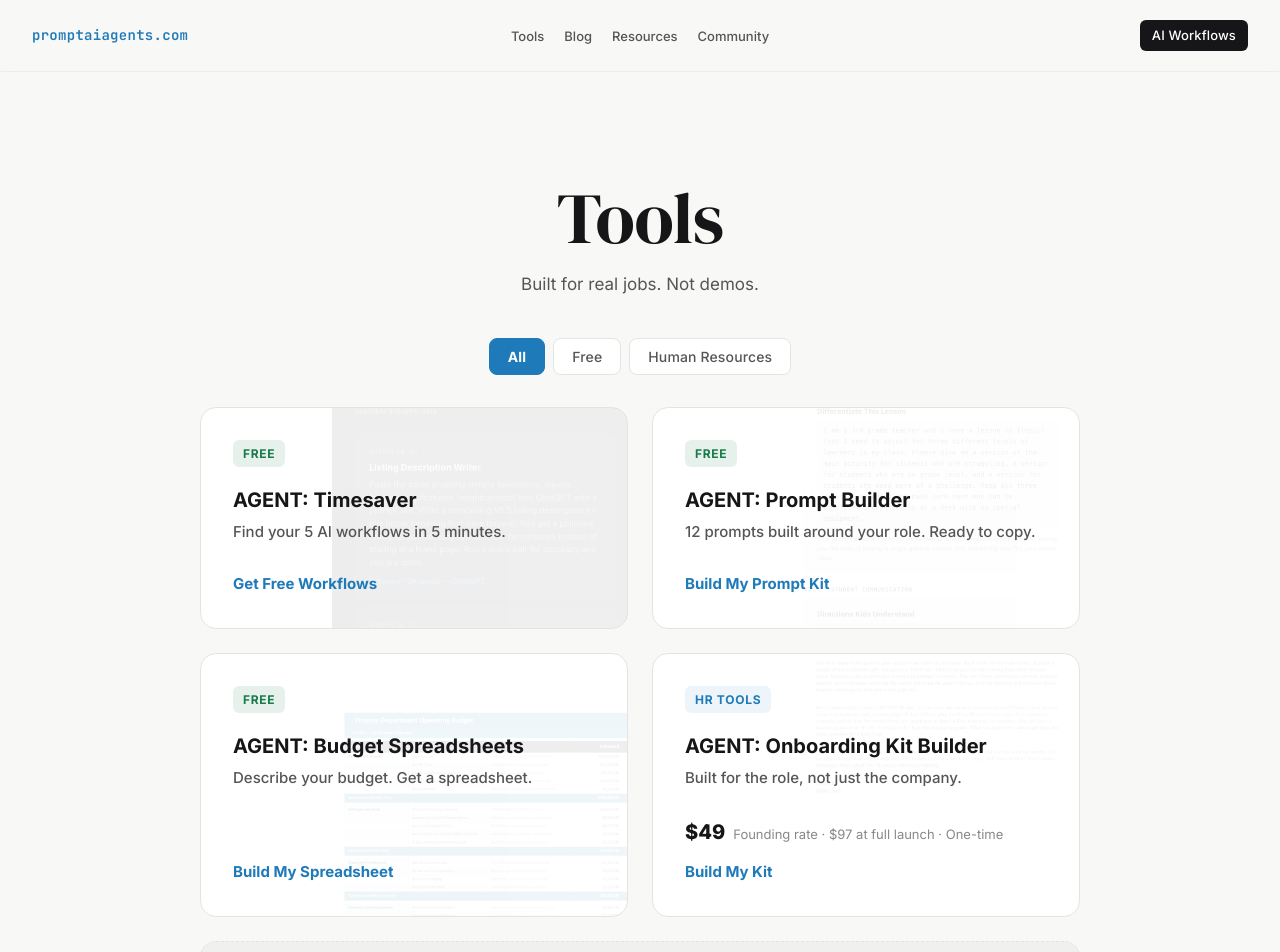
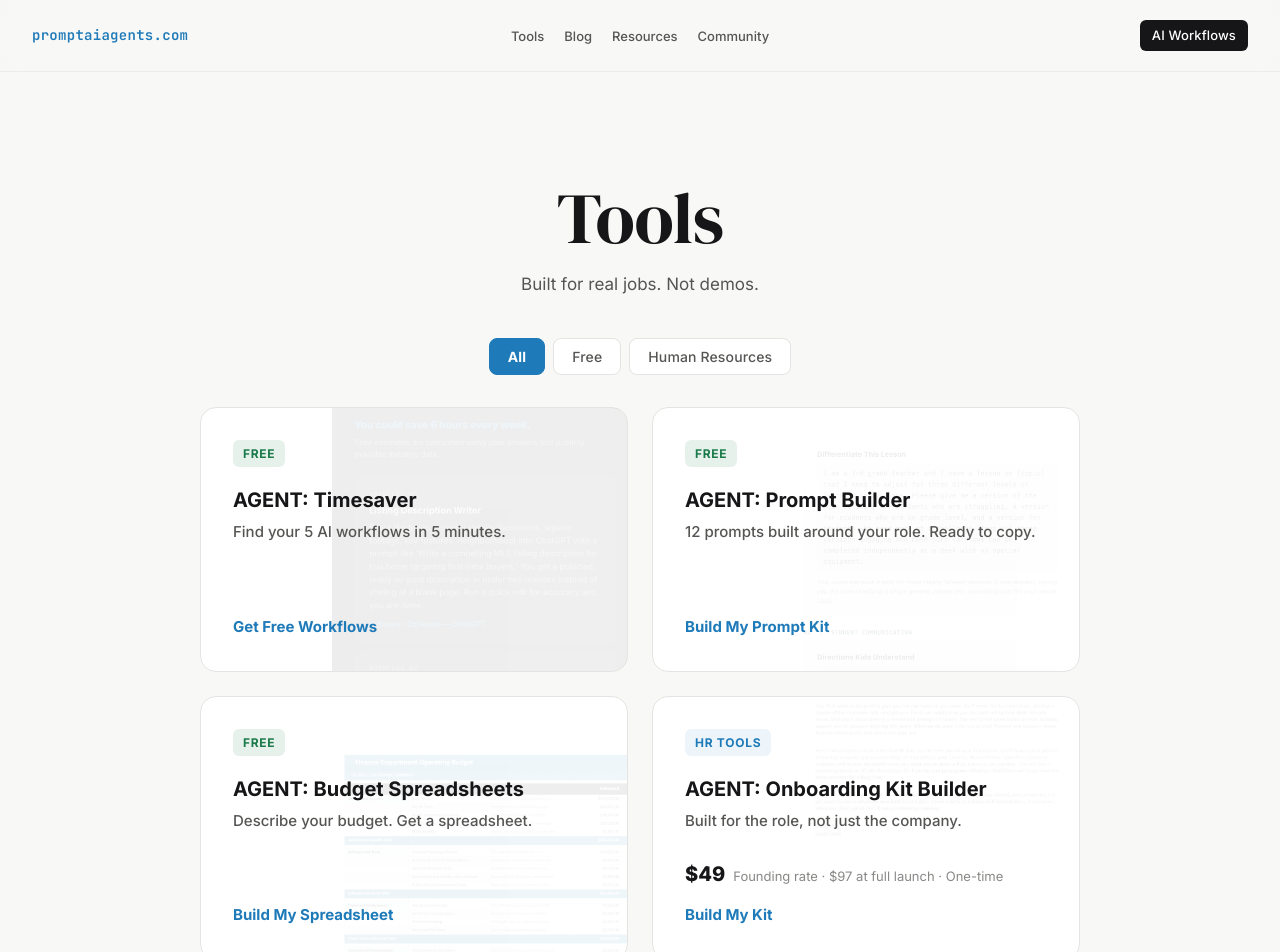
Before and after one commit to coolcalvin457-tech/agent-timesaver-nextjs, a Next.js app: page /tools in a window 1280 px wide. Shown: the top 952 px of the page. Built offline with nearby package versions, Linux system fonts and the light colour scheme.

Commit message:
Fix tool card height: equal rows across grid

```diff
--- a/app/globals.css
+++ b/app/globals.css
@@ -2635,6 +2635,7 @@ input, textarea {
 .tools-grid {
   display: grid;
   grid-template-columns: repeat(2, 1fr);
+  grid-auto-rows: 1fr;
   gap: 24px;
   max-width: 880px;
   margin: 0 auto;
```
